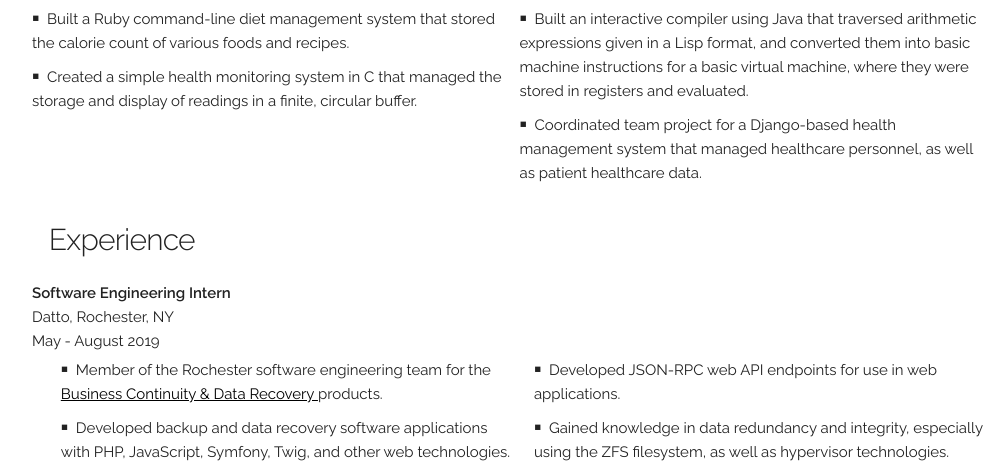
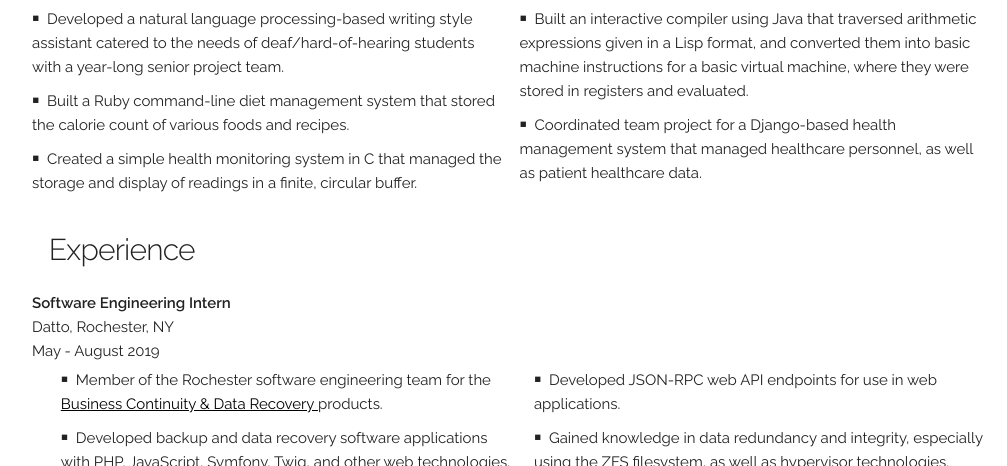
Before and after one commit to dwelcheck/dwelcheck.github.io, a plain HTML site: page index.html in a window 1280 px wide. Shown: the part 634-1100 px from the top of the page, without its empty margins (128-1135 px from the left). Drawn offline with Linux system fonts and the light colour scheme; some icons are missing.

Commit message:
Update index.html

```diff
--- a/index.html
+++ b/index.html
@@ -116,6 +116,8 @@
 		<div class="row">
 			<div class="column">
 				<ul class="proj-list">
+					<li>Developed a natural language processing-based writing style assistant catered to the
+						needs of deaf/hard-of-hearing students with a year-long senior project team.</li>
 					<li>Built a Ruby command-line diet management system that stored the calorie count of
 						various foods and recipes.</li>
 					<li>Created a simple health monitoring system in C that managed the storage and display
```
